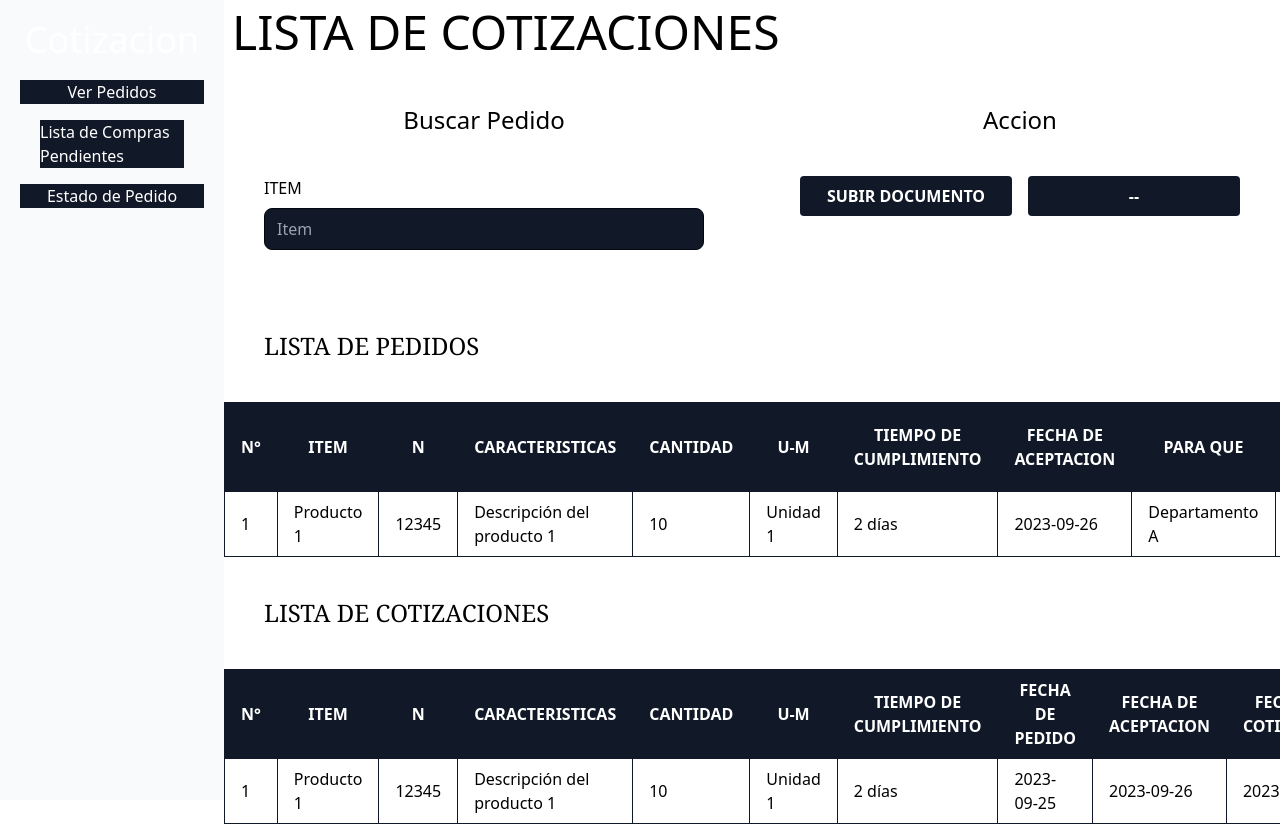
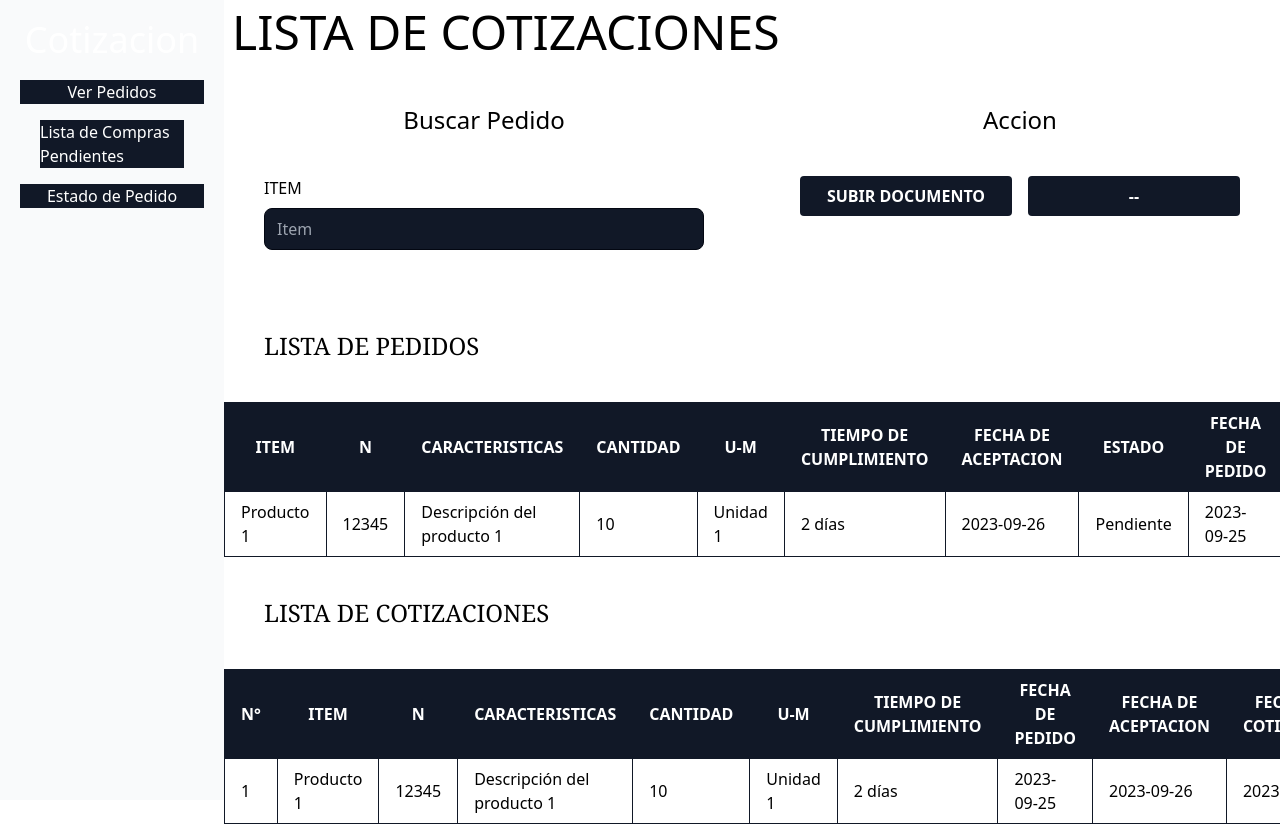
Before and after one commit to r-gabriel-f/adquisiciones, a React (Create React App) app in the folder Front_End/: page /lista_compras_pendientes in a window 1280 px wide. Built offline with nearby package versions, Linux system fonts and the light colour scheme.

Commit message:
se corrgio la tabla de lista cotizacion

```diff
--- a/Front_End/src/compononts/Cotizacion/ListaComprasPendientes.js
+++ b/Front_End/src/compononts/Cotizacion/ListaComprasPendientes.js
@@ -49,7 +49,6 @@ export const ListaComprasPendientes = ({ username }) => {
           <table className="border-collapse border border-gray-900">
             <thead>
               <tr className="bg-gray-900 text-white">
-                <th className="border border-gray-900 py-2 px-4">N°</th>
                 <th className="border border-gray-900 py-2 px-4">ITEM</th>
                 <th className="border border-gray-900 py-2 px-4">N</th>
                 <th className="border border-gray-900 py-2 px-4">
@@ -65,16 +64,17 @@ export const ListaComprasPendientes = ({ username }) => {
                   FECHA DE ACEPTACION
                 </th>
 
-                <th className="border border-gray-900 py-2 px-4">PARA QUE</th>
                 <th className="border border-gray-900 py-2 px-4">ESTADO</th>
                 <th className="border border-gray-900 py-2 px-4">
                   FECHA DE PEDIDO
+                </th>
+                <th className="border border-gray-900 py-2 px-4">
+                  Accion
                 </th>
               </tr>
             </thead>
             <tbody>
               <tr>
-                <td className="border border-gray-900 py-2 px-4">1</td>
                 <td className="border border-gray-900 py-2 px-4">Producto 1</td>
                 <td className="border border-gray-900 py-2 px-4">12345</td>
                 <td className="border border-gray-900 py-2 px-4">
@@ -84,11 +84,14 @@ export const ListaComprasPendientes = ({ username }) => {
                 <td className="border border-gray-900 py-2 px-4">Unidad 1</td>
                 <td className="border border-gray-900 py-2 px-4">2 días</td>
                 <td className="border border-gray-900 py-2 px-4">2023-09-26</td>
-                <td className="border border-gray-900 py-2 px-4">
-                  Departamento A
-                </td>
+
                 <td className="border border-gray-900 py-2 px-4">Pendiente</td>
                 <td className="border border-gray-900 py-2 px-4">2023-09-25</td>
+                <td className="border border-gray-900 py-2 px-4">
+                  <button className="bg-blue-500 hover:bg-blue-600 text-white py-2 px-1 rounded-lg">
+                    Cotizar
+                  </button>
+                </td>
               </tr>
             </tbody>
           </table>
```
